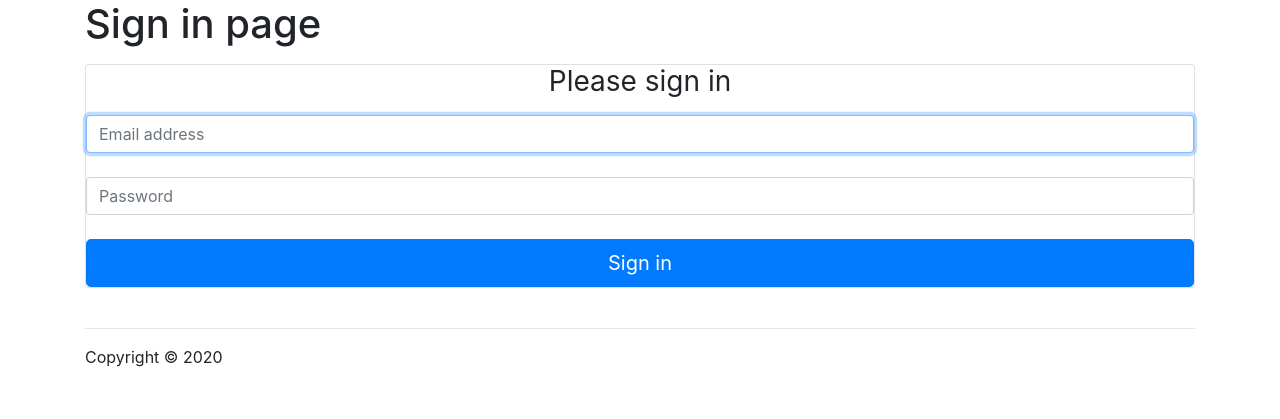
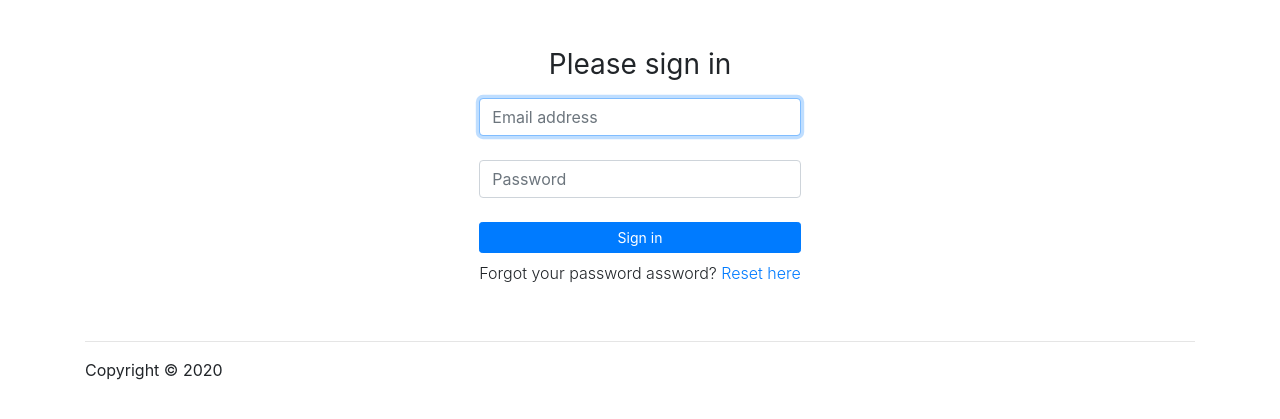
Before and after one commit to teavanist/NodeJSExpress-eCommerce, a Node server app: page /accounts/login in a window 1280 px wide. Shown: the part 56-475 px from the top of the page. Run offline with Node 20, Linux system fonts and the light colour scheme; some libraries are stand-ins or nearby versions.

Commit message:
Fixed the UI of login page with reset option

```diff
--- a/public/css/main.css
+++ /dev/null
@@ -1,3 +0,0 @@
-.red {
-	color:red;
-}
--- a/views/login.pug
+++ b/views/login.pug
@@ -1,12 +1,8 @@
 extends layout
 
 block content
-   h1 Sign in page
 
-
-   p
-
-   div.text-center.card
+   div.text-center.d-flex.justify-content-center.mt-5
         form(class="form-signin" method="POST" action="/accounts/login")
             #error
                 if error
@@ -27,5 +23,10 @@ block content
 
 
             //-signIn button
-            - var buttonClass=['btn', 'btn-lg', 'btn-primary', 'btn-block'];
+            - var buttonClass=['btn', 'btn-sm', 'btn-primary', 'btn-block'];
             button(class=buttonClass type="submit") Sign in
+
+            //-Reset password
+            p.font-weight-light.pt-2
+                | Forgot your password assword?
+                a(href='/accounts/password-reset') Reset here
```
